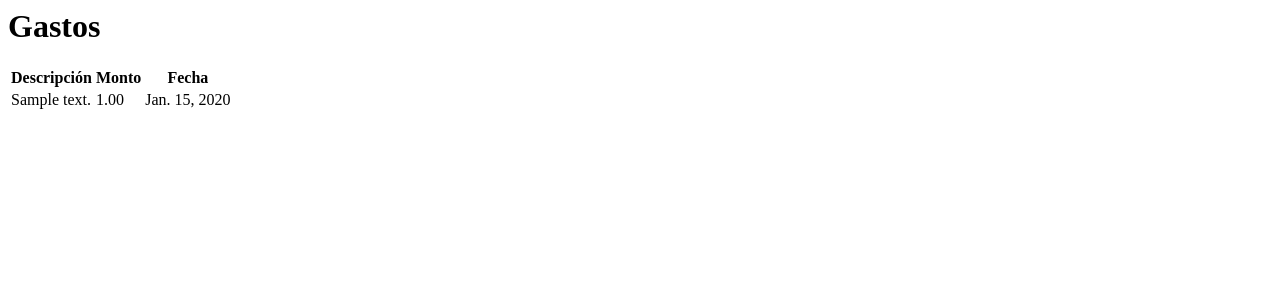
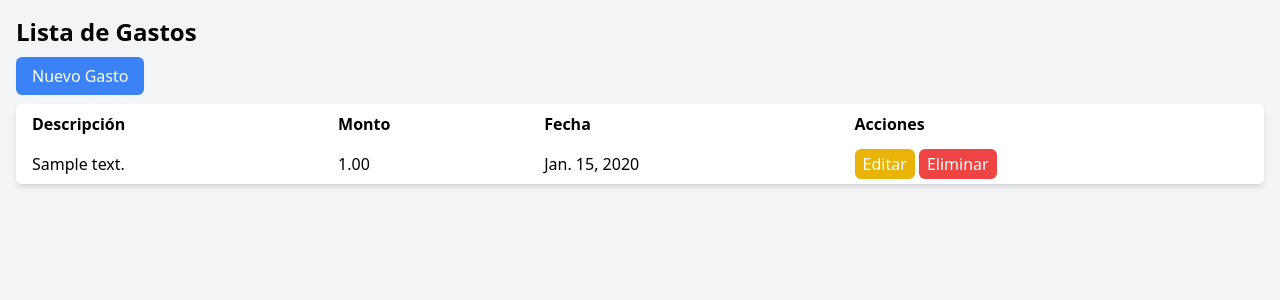
Before and after one commit to FrancoCabelloDev/finanzas_personales, a Django app: page /finanzas/gastos/ in a window 1280 px wide. Shown: the top 300 px of the page. Run offline with Django 5.2, Linux system fonts and the light colour scheme; tables that the repository leaves empty hold one stand-in row (values such as "Sample post"); some libraries are stand-ins or nearby versions.

Commit message:
sesubieron los otros cruds

```diff
--- a/src/finanzas/templates/finanzas/lista_gastos.html
+++ b/src/finanzas/templates/finanzas/lista_gastos.html
@@ -1,15 +1,39 @@
-<h1>Gastos</h1>
-<table>
+{% load static %}
+<!DOCTYPE html>
+<html lang="es">
+<head>
+    <meta charset="UTF-8">
+    <meta name="viewport" content="width=device-width, initial-scale=1.0">
+    <title>Lista de Gastos</title>
+    <script src="https://cdn.tailwindcss.com"></script>
+</head>
+<body class="bg-gray-100">
+    <div class="container mx-auto p-4">
+        <h1 class="text-2xl font-bold mb-4">Lista de Gastos</h1>
+        <a href="{% url 'crear_gasto' %}" class="bg-blue-500 text-white px-4 py-2 rounded-md">Nuevo Gasto</a>
+        <table class="mt-4 w-full bg-white shadow-md rounded-md">
+            <thead>
                 <tr>
-        <th>Descripción</th>
-        <th>Monto</th>
-        <th>Fecha</th>
+                    <th class="px-4 py-2 text-left">Descripción</th>
+                    <th class="px-4 py-2 text-left">Monto</th>
+                    <th class="px-4 py-2 text-left">Fecha</th>
+                    <th class="px-4 py-2 text-left">Acciones</th>
                 </tr>
+            </thead>
+            <tbody>
                 {% for gasto in gastos %}
                 <tr>
-        <td>{{ gasto.descripcion }}</td>
-        <td>{{ gasto.monto }}</td>
-        <td>{{ gasto.fecha }}</td>
+                    <td class="px-4 py-2">{{ gasto.descripcion }}</td>
+                    <td class="px-4 py-2">{{ gasto.monto }}</td>
+                    <td class="px-4 py-2">{{ gasto.fecha }}</td>
+                    <td class="px-4 py-2">
+                        <a href="{% url 'editar_gasto' gasto.pk %}" class="bg-yellow-500 text-white px-2 py-1 rounded-md">Editar</a>
+                        <a href="{% url 'eliminar_gasto' gasto.pk %}" class="bg-red-500 text-white px-2 py-1 rounded-md">Eliminar</a>
+                    </td>
                 </tr>
                 {% endfor %}
+            </tbody>
         </table>
+    </div>
+</body>
+</html>
```
Also changed, not shown: src/finanzas/templates/finanzas/balance.html (+31 -4 lines). Lines whose indentation alone changed are shown as unchanged.
